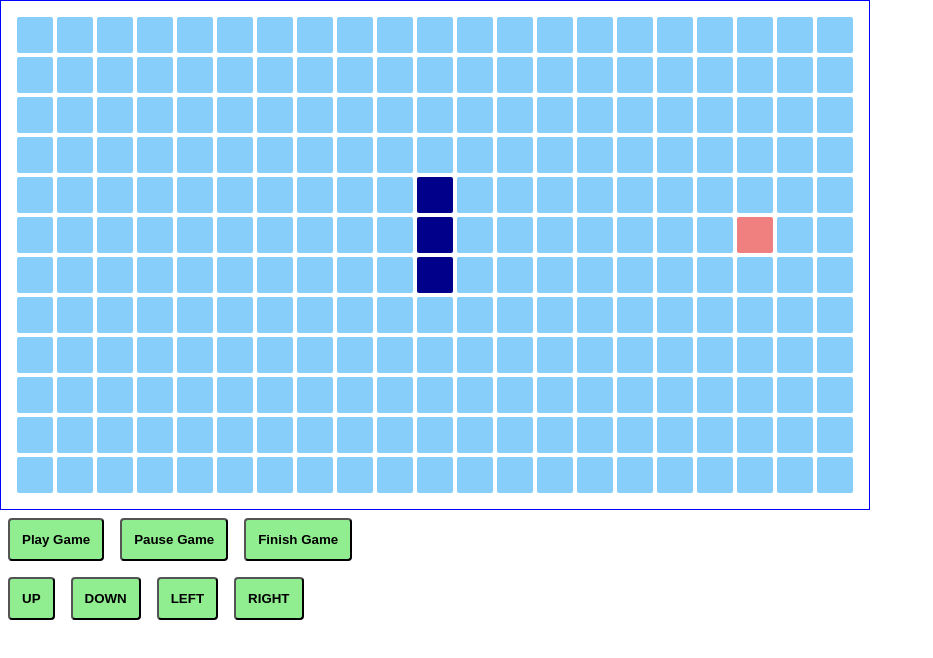
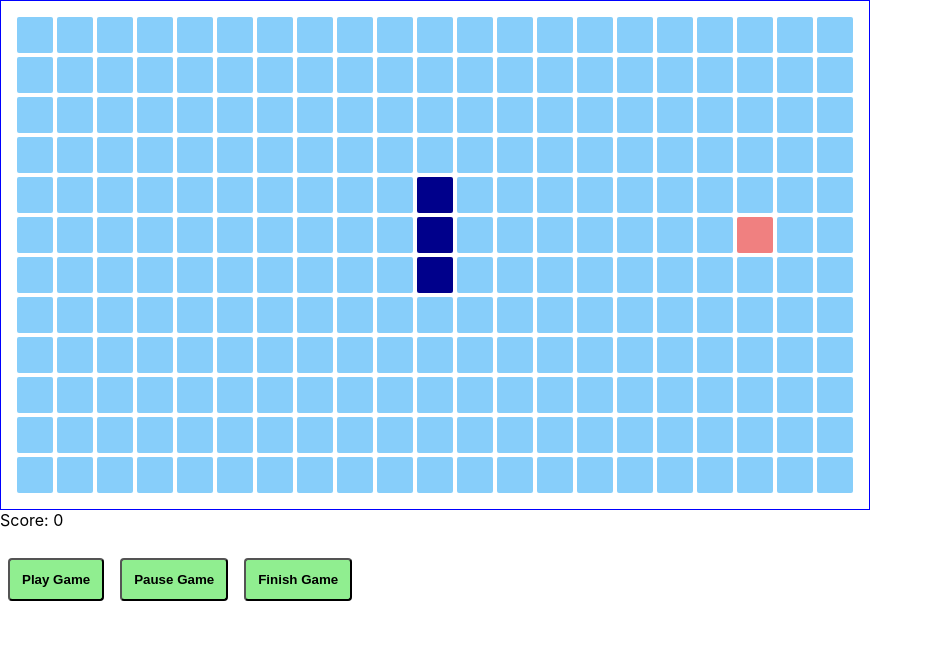
Before and after one commit to shivamras304/snake-game, a React (Create React App) app in the folder snake-game/: page / in a window 1280 px wide. Shown: the top 658 px of the page, without its empty margins (0-933 px from the left). Built offline with nearby package versions, Linux system fonts and the light colour scheme.

Commit message:
rsg: Added score and keydown listeners to move snake
This commit adds following functionalities:
> Key down listeners to move snake
> Action/reducer pair for eatFood
> Added code to display score

```diff
--- a/snake-game/src/containers/Game/index.js
+++ b/snake-game/src/containers/Game/index.js
@@ -33,21 +33,42 @@ class Game extends Component {
     }
   }
 
-  changeSnakeDirectionHandler = (event) => {
-    // TODO: Don't forget to add this condition in the next implementation of
-    // change direction interface
-    if (this.props.direction === event.target.innerText) {
-      return
-    }
-    switch(event.target.innerText) {
-      case constants.UP: this.props.onChangeSnakeDirection(constants.UP)
-                            break;
-      case constants.DOWN: this.props.onChangeSnakeDirection(constants.DOWN)
-                            break;
-      case constants.LEFT: this.props.onChangeSnakeDirection(constants.LEFT)
-                            break;
-      case constants.RIGHT: this.props.onChangeSnakeDirection(constants.RIGHT)
-                            break;
+  keyDownHandler = (event) => {
+    event.preventDefault()
+
+    switch (event.which) {
+      case 32: // Spacebar is pressed
+        if (this.props.gameState === constants.GAME_PAUSED
+           || this.props.gameState === constants.GAME_READY) {
+          this.props.onGamePlaying()
+        } else if (this.props.gameState === constants.GAME_PLAYING) {
+          this.props.onGamePaused()
+        }
+        break;
+      case 37: // Left Arrow key is pressed
+        if (this.props.direction === constants.UP
+          || this.props.direction === constants.DOWN) {
+          this.props.onChangeSnakeDirection(constants.LEFT)
+        }
+        break;
+      case 38: // Up Arrow key is pressed
+        if (this.props.direction === constants.LEFT
+          || this.props.direction === constants.RIGHT) {
+          this.props.onChangeSnakeDirection(constants.UP)
+        }
+        break;
+      case 39: // Right Arrow key is pressed
+        if (this.props.direction === constants.UP
+          || this.props.direction === constants.DOWN) {
+          this.props.onChangeSnakeDirection(constants.RIGHT)
+        }
+        break;
+      case 40: // Down Arrow key is pressed
+        if (this.props.direction === constants.LEFT
+          || this.props.direction === constants.RIGHT) {
+          this.props.onChangeSnakeDirection(constants.DOWN)
+        }
+        break;
       default: return
     }
   }
@@ -62,17 +83,14 @@ class Game extends Component {
     }
 
     return (
-      <div>
+      <div onKeyDown={this.keyDownHandler}>
         {board}
+        <div>Score: {this.props.score}</div>
         <br/>
         <button data-state={constants.GAME_PLAYING} className={styles.Button} onClick={this.changeGameStateHandler}>Play Game</button>
         <button data-state={constants.GAME_PAUSED} className={styles.Button} onClick={this.changeGameStateHandler}>Pause Game</button>
         <button data-state={constants.GAME_OVER} className={styles.Button} onClick={this.changeGameStateHandler}>Finish Game</button>
         <br/>
-        <button className={styles.Button} onClick={this.changeSnakeDirectionHandler}>{constants.UP}</button>
-        <button className={styles.Button} onClick={this.changeSnakeDirectionHandler}>{constants.DOWN}</button>
-        <button className={styles.Button} onClick={this.changeSnakeDirectionHandler}>{constants.LEFT}</button>
-        <button className={styles.Button} onClick={this.changeSnakeDirectionHandler}>{constants.RIGHT}</button>
       </div>
     )
   }
@@ -80,13 +98,14 @@ class Game extends Component {
 
 const mapStateToProps = state => {
   return {
-    gameState: state.game.state,
+    gameState: state.game.gameState,
     mRows: state.game.mRows,
     nCols: state.game.nCols,
     grid: state.game.grid,
     foodCell: state.game.foodCell,
     snake: state.game.snake,
-    direction: state.game.direction
+    direction: state.game.direction,
+    score: state.game.score
   }
 }
 
--- a/snake-game/src/game/moveSnake.js
+++ b/snake-game/src/game/moveSnake.js
@@ -1,6 +1,6 @@
 import { store } from '../index'
 import { GRID_COLUMNS, GRID_INVALID } from '../utils/constants'
-import { moveSnake as moveSnakeAction, gameOver } from '../store/actions'
+import { moveSnake as moveSnakeAction, gameOver, eatFood } from '../store/actions'
 import { getFoodCell } from './gameSetup';
 
 //Try using store.subscribe to access the latest state
@@ -17,11 +17,6 @@ const moveSnake = () => {
   const grid = currentGameState.game.grid
   let foodCell = currentGameState.game.foodCell
 
-  // TODO: FIXME:Check invalid direction and pass return
-  if(snake[0] === -1) {
-    return
-  }
-
   // Adding a new Head
   snake.unshift(
     grid[
@@ -32,17 +27,20 @@ const moveSnake = () => {
   )
 
   if (snake[0] === foodCell) {
+    // Generating new food cell
     foodCell = getFoodCell()
-    store.dispatch(moveSnakeAction({snake, foodCell}))
+    store.dispatch(eatFood({
+      snake, foodCell
+    }))
   } else {
     // Clipping the tail
     snake.pop()
   }
 
-  if (snake[0] === GRID_INVALID) {
+  if (snake[0] === GRID_INVALID || snake.lastIndexOf(snake[0]) !== 0) {
     store.dispatch(gameOver())
   } else {
-    store.dispatch(moveSnakeAction({snake}))
+    store.dispatch(moveSnakeAction(snake))
   }
 }
 
--- a/snake-game/src/store/actions/actionTypes.js
+++ b/snake-game/src/store/actions/actionTypes.js
@@ -5,3 +5,4 @@ export const GAME_OVER = 'GAME_OVER'
 
 export const MOVE_SNAKE = 'MOVE_SNAKE'
 export const CHANGE_SNAKE_DIRECTION = 'CHANGE_SNAKE_DIRECTION'
+export const EAT_FOOD = 'EAT_FOOD'
--- a/snake-game/src/store/actions/game.js
+++ b/snake-game/src/store/actions/game.js
@@ -28,10 +28,10 @@ export const gameOver = (payload) => {
   }
 }
 
-export const moveSnake = (payload) => {
+export const moveSnake = (snake) => {
   return {
     type: actionTypes.MOVE_SNAKE,
-    ...payload
+    snake: snake
   }
 }
 
@@ -41,3 +41,10 @@ export const changeSnakeDirection = (direction) => {
     direction: direction
   }
 }
+
+export const eatFood = ({snake, foodCell}) => {
+  return {
+    type: actionTypes.EAT_FOOD,
+    snake, foodCell
+  }
+}
--- a/snake-game/src/store/actions/index.js
+++ b/snake-game/src/store/actions/index.js
@@ -4,5 +4,6 @@ export {
   gamePaused,
   gameOver,
   moveSnake,
-  changeSnakeDirection
+  changeSnakeDirection,
+  eatFood
 } from './game'
--- a/snake-game/src/store/reducers/game.js
+++ b/snake-game/src/store/reducers/game.js
@@ -23,7 +23,7 @@ const gameReady = (state, action) => {
     grid: action.grid,
     foodCell: action.foodCell,
     snake: action.snake,
-    snakeSpeed: 500
+    score: constants.SCORE_BASE
   })
 }
 
@@ -75,6 +75,14 @@ const changeSnakeDirection = (state, action) => {
   })
 }
 
+const eatFood = (state, action) => {
+  return updateObject(state, {
+    snake: action.snake,
+    foodCell: action.foodCell,
+    score: state.score + constants.SCORE_ADDER
+  })
+}
+
 const reducer = (state=initialState, action) => {
   switch(action.type) {
     case actionTypes.GAME_READY: return gameReady(state, action)
@@ -83,6 +91,7 @@ const reducer = (state=initialState, action) => {
     case actionTypes.GAME_OVER: return gameOver(state, action)
     case actionTypes.MOVE_SNAKE: return moveSnake(state, action)
     case actionTypes.CHANGE_SNAKE_DIRECTION: return changeSnakeDirection(state, action)
+    case actionTypes.EAT_FOOD: return eatFood(state, action)
     default: return state
   }
 }
--- a/snake-game/src/utils/constants.js
+++ b/snake-game/src/utils/constants.js
@@ -15,3 +15,6 @@ export const GAME_READY = 'GAME_READY'
 export const GAME_PLAYING = 'GAME_PLAYING'
 export const GAME_PAUSED = 'GAME_PAUSED'
 export const GAME_OVER = 'GAME_OVER'
+
+export const SCORE_BASE = 0
+export const SCORE_ADDER = 5
```
